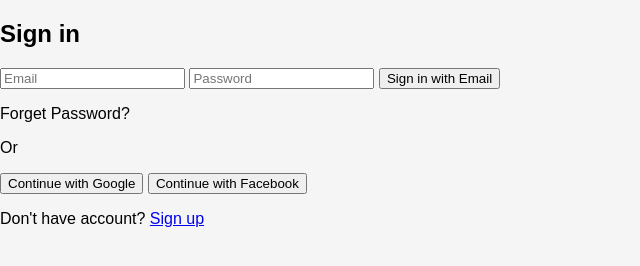
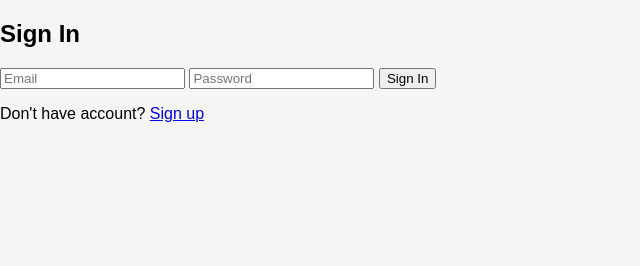
Before and after one commit to aravind-an-7188/aakash, a plain HTML site: page signin.html in a window 1280 px wide. Shown: the whole page, without its empty margins (0-640 px from the left). Drawn offline with Linux system fonts and the light colour scheme.

Commit message:
Update signin.html

```diff
--- a/signin.html
+++ b/signin.html
@@ -1,4 +1,5 @@
 <!DOCTYPE html>
+
 <html>
 <head>
 <title>Sign In</title>
@@ -9,19 +10,13 @@
 
 <div class="form-container">
 
-<h2>Sign in</h2>
+<h2>Sign In</h2>
 
 <input type="email" placeholder="Email">
+
 <input type="password" placeholder="Password">
 
-<button class="main-btn">Sign in with Email</button>
-
-<p>Forget Password?</p>
-
-<p>Or</p>
-
-<button class="google">Continue with Google</button>
-<button class="facebook">Continue with Facebook</button>
+<button class="main-btn">Sign In</button>
 
 <p>Don't have account? <a href="signup.html">Sign up</a></p>
 
```
